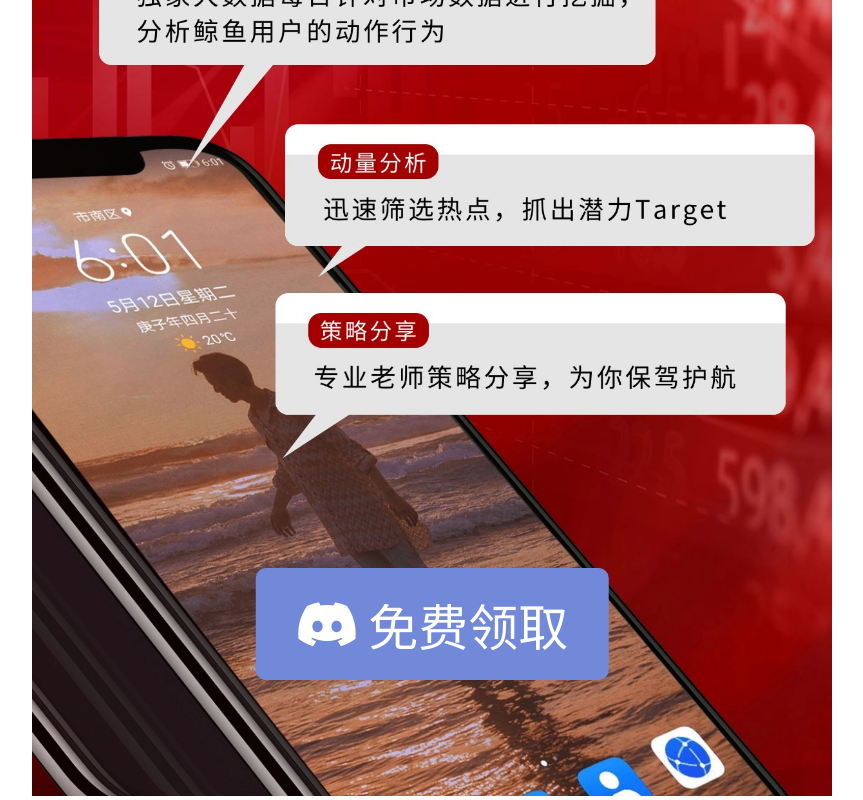
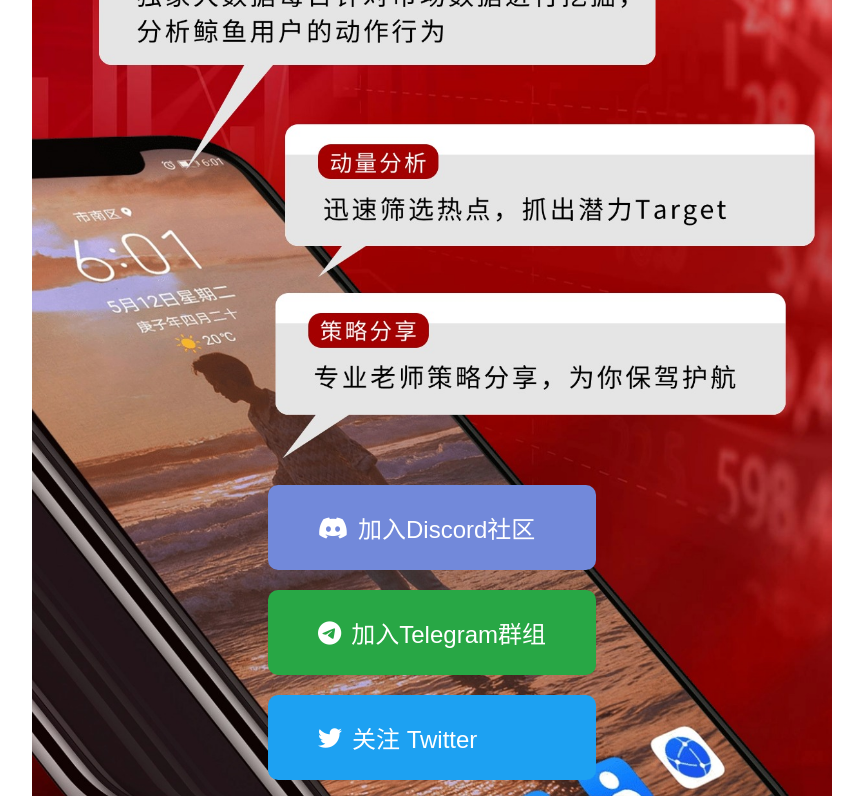
Before and after one commit to cashking123/h51, a plain HTML site: page index.html in a window 1280 px wide. Shown: the part 626-1426 px from the top of the page, without its empty margins (208-1071 px from the left). Drawn offline with Linux system fonts and the light colour scheme.

Commit message:
Update index.html

```diff
--- a/index.html
+++ b/index.html
@@ -45,36 +45,57 @@
             height: auto; /* 高度自适应 */
         }
 
-        .discord-button {
+        .button-container {
             position: absolute; /* 设置为绝对定位 */
-            bottom: 120px;      /* 距离底部 120px */
+            bottom: 20px;      /* 距离底部 20px */
             left: 50%;         /* 左侧 50% */
             transform: translateX(-50%); /* 水平居中 */
-            background-color: #7289DA; /* Discord 蓝色 */
+            display: flex;     /* 使用 Flexbox 布局 */
+            flex-direction: column; /* 垂直排列按钮 */
+            gap: 20px;        /* 按钮之间的间距 */
+        }
+
+        .button {
             color: white;              /* 字体颜色 */
             border: none;              /* 无边框 */
-            padding: 20px 40px;        /* 增加内边距以增大按钮大小 */
+            padding: 25px 50px;        /* 增加内边距以增大按钮大小 */
             text-align: center;        /* 文本居中 */
             text-decoration: none;      /* 去除下划线 */
             display: inline-flex;       /* 使按钮呈现为块元素并支持图标 */
             align-items: center;        /* 垂直居中对齐 */
-            font-size: 50px;           /* 增加字体大小 */
+            font-size: 24px;           /* 增加字体大小 */
             cursor: pointer;           /* 鼠标悬停时显示为手形 */
             border-radius: 10px;       /* 调整圆角 */
             transition: background-color 0.3s; /* 背景色过渡效果 */
+        }
+
+        .discord-button {
+            background-color: #7289DA; /* Discord 蓝色 */
+        }
+
+        .telegram-button {
+            background-color: #28A745; /* Telegram 绿色 */
+        }
+
+        .twitter-button {
+            background-color: #1DA1F2; /* Twitter 蓝色 */
         }
 
         .discord-button:hover {
             background-color: #5B6EAE; /* 鼠标悬停时的颜色 */
         }
 
-        .discord-button i {
-            margin-right: 10px; /* 图标与文本之间的间距 */
+        .telegram-button:hover {
+            background-color: #218838; /* 鼠标悬停时的颜色 */
+        }
+
+        .twitter-button:hover {
+            background-color: #0d95e8; /* 鼠标悬停时的颜色 */
         }
 
         /* 媒体查询：当屏幕宽度小于600px时 */
         @media (max-width: 600px) {
-            .discord-button {
+            .button {
                 padding: 15px 30px; /* 减小内边距 */
                 font-size: 18px;     /* 减小字体大小 */
             }
@@ -85,12 +106,30 @@
     </style>
 </head>
 <body>
+
     <div class="banner-container">
         <img src="3.jpg" alt="主图" class="banner">
-        <a href="https://discord.gg/nupnGPhy" target="_blank" class="discord-button"
-           onclick="fbq('track', 'ClickDiscordButton');">
-           <i class="fab fa-discord"></i> 免费领取
-        </a>
+
+        <!-- 按钮容器 -->
+        <div class="button-container">
+            <!-- Discord Button -->
+            <a href="https://discord.gg/nupnGPhy" target="_blank" class="button discord-button"
+               onclick="fbq('track', 'ClickDiscordButton');">
+               <i class="fab fa-discord" style="margin-right: 10px;"></i>加入Discord社区
+            </a>
+
+            <!-- Telegram Button -->
+            <a href="https://t.me/+9TUVeX0ExSI1MmNl" target="_blank" class="button telegram-button"
+               onclick="fbq('track', 'ClickTelegramButton');">
+               <i class="fab fa-telegram-plane" style="margin-right: 10px;"></i>加入Telegram群组
+            </a>
+
+            <!-- Twitter Button -->
+            <a href="https://x.com/Maison98491918" target="_blank" class="button twitter-button"
+               onclick="fbq('track', 'ClickTwitterButton');">
+               <i class="fab fa-twitter" style="margin-right: 10px;"></i>关注 Twitter
+            </a>
+        </div>
     </div>
 </body>
 </html>
```
